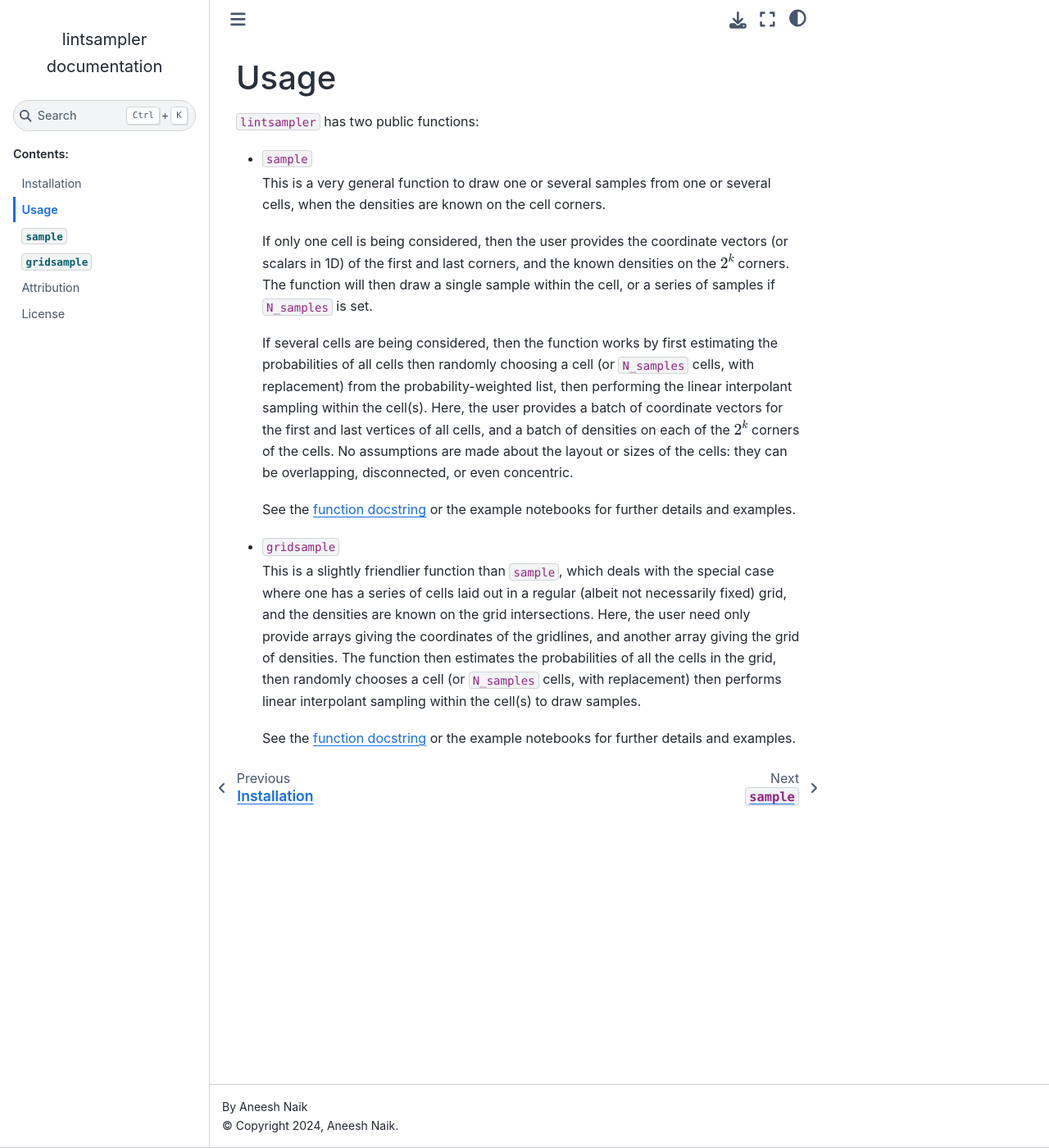
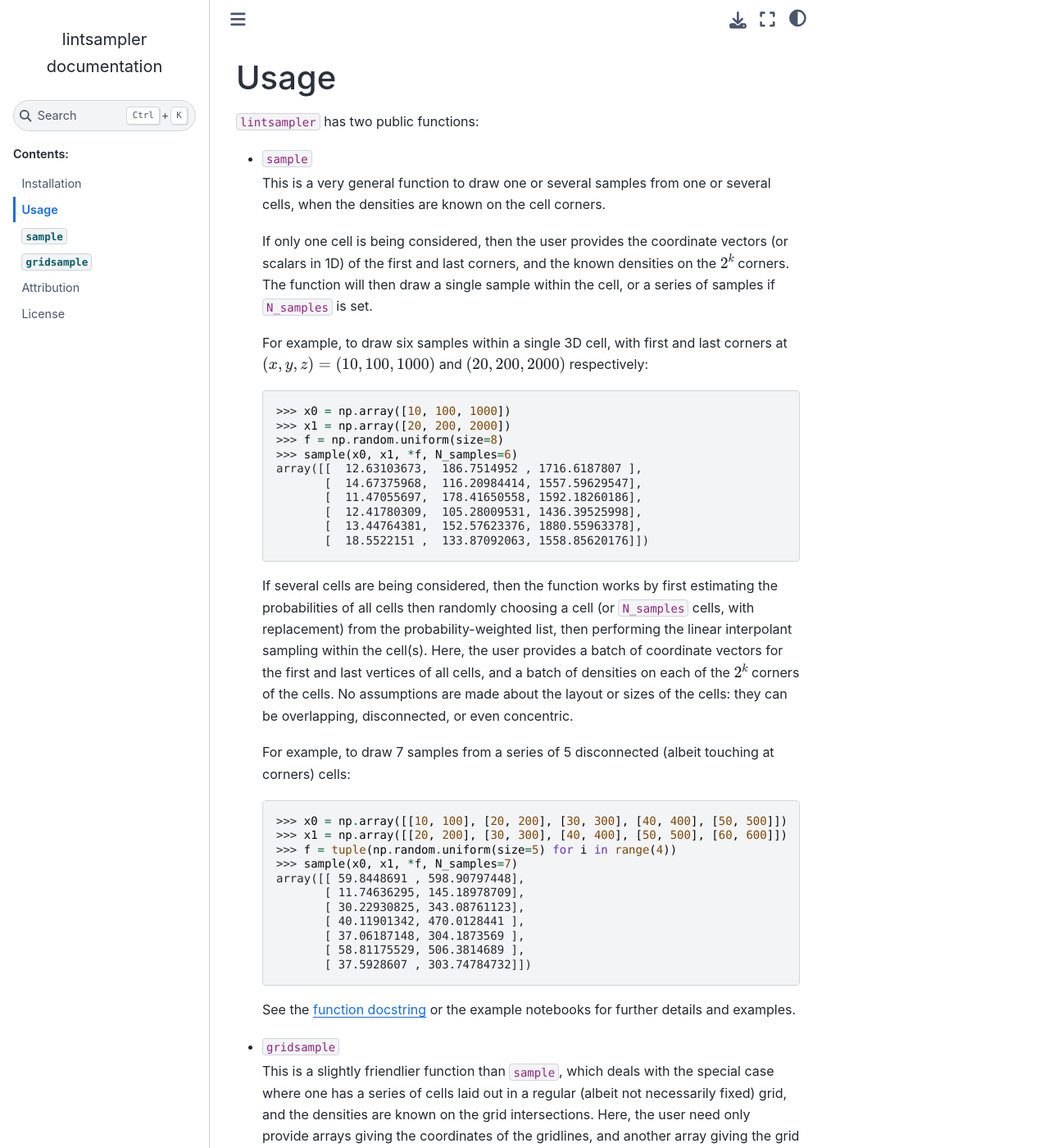
Before and after one commit to aneeshnaik/lintsampler, a Sphinx documentation site: the page built from docs/source/usage.rst, in a window 1280 px wide and 1400 px high. Shown: the whole window at 82% size. Built offline with Sphinx 7.4.7 and the Sphinx Book theme 1.1.4, drawn with Linux system fonts in a browser that asks for light colours; some of the changed text lies outside the part shown.

Commit message:
Add examples to docs usage page

```diff
--- a/docs/source/index.rst
+++ b/docs/source/index.rst
@@ -23,9 +23,3 @@ The source code is a public repository on `GitHub <https://github.com/aneeshnaik
    gridsample
    attribution
    license
-
-
-.. image:: https://img.shields.io/badge/GitHub-aneeshnaik%2Flintsampler-blue.svg?style=flat
-    :target: https://github.com/aneeshnaik/lintsampler
-.. image:: https://img.shields.io/badge/license-MIT-yellow.svg?style=flat
-    :target: https://github.com/aneeshnaik/lintsampler/blob/main/LICENSE
--- a/docs/source/installation.rst
+++ b/docs/source/installation.rst
@@ -9,6 +9,7 @@ Installation
 
     pip install lintsampler
 
+
 - ``conda``
 
 .. code-block:: sh
--- a/docs/source/usage.rst
+++ b/docs/source/usage.rst
@@ -9,7 +9,38 @@ Usage
 
   If only one cell is being considered, then the user provides the coordinate vectors (or scalars in 1D) of the first and last corners, and the known densities on the :math:`2^k` corners. The function will then draw a single sample within the cell, or a series of samples if ``N_samples`` is set.
 
+  For example, to draw six samples within a single 3D cell, with first and last corners at :math:`(x, y, z) = (10, 100, 1000)` and :math:`(20, 200, 2000)` respectively:
+
+  .. code-block:: python
+
+    >>> x0 = np.array([10, 100, 1000])
+    >>> x1 = np.array([20, 200, 2000])
+    >>> f = np.random.uniform(size=8)
+    >>> sample(x0, x1, *f, N_samples=6)
+    array([[  12.63103673,  186.7514952 , 1716.6187807 ],
+           [  14.67375968,  116.20984414, 1557.59629547],
+           [  11.47055697,  178.41650558, 1592.18260186],
+           [  12.41780309,  105.28009531, 1436.39525998],
+           [  13.44764381,  152.57623376, 1880.55963378],
+           [  18.5522151 ,  133.87092063, 1558.85620176]])
+
   If several cells are being considered, then the function works by first estimating the probabilities of all cells then randomly choosing a cell (or ``N_samples`` cells, with replacement) from the probability-weighted list, then performing the linear interpolant sampling within the cell(s). Here, the user provides a batch of coordinate vectors for the first and last vertices of all cells, and a batch of densities on each of the :math:`2^k` corners of the cells. No assumptions are made about the layout or sizes of the cells: they can be overlapping, disconnected, or even concentric.
+
+  For example, to draw 7 samples from a series of 5 disconnected (albeit touching at corners) cells:
+
+  .. code-block:: python
+
+    >>> x0 = np.array([[10, 100], [20, 200], [30, 300], [40, 400], [50, 500]])
+    >>> x1 = np.array([[20, 200], [30, 300], [40, 400], [50, 500], [60, 600]])
+    >>> f = tuple(np.random.uniform(size=5) for i in range(4))
+    >>> sample(x0, x1, *f, N_samples=7)
+    array([[ 59.8448691 , 598.90797448],
+           [ 11.74636295, 145.18978709],
+           [ 30.22930825, 343.08761123],
+           [ 40.11901342, 470.0128441 ],
+           [ 37.06187148, 304.1873569 ],
+           [ 58.81175529, 506.3814689 ],
+           [ 37.5928607 , 303.74784732]])
 
   See the :doc:`function docstring <sample>` or the example notebooks for further details and examples.
 
@@ -17,4 +48,18 @@ Usage
 
   This is a slightly friendlier function than ``sample``, which deals with the special case where one has a series of cells laid out in a regular (albeit not necessarily fixed) grid, and the densities are known on the grid intersections. Here, the user need only provide arrays giving the coordinates of the gridlines, and another array giving the grid of densities. The function then estimates the probabilities of all the cells in the grid, then randomly chooses a cell (or ``N_samples`` cells, with replacement) then performs linear interpolant sampling within the cell(s) to draw samples.
 
+  For example, to draw 5 samples from a 2D grid with 32 x 64 cells (so 33 and 65 grid lines along the two dimensions):
+
+  .. code-block:: python
+
+    >>> x = np.linspace(0, 10, 33)
+    >>> y = np.linspace(100, 200, 65)
+    >>> f = np.random.uniform(size=(33, 65))
+    >>> gridsample(x, y, f=f, N_samples=5)
+    array([[1.35963966e-01, 1.38182930e+02],
+           [6.52704300e+00, 1.63109912e+02],
+           [4.35226761e+00, 1.49753235e+02],
+           [3.56093155e+00, 1.48548481e+02],
+           [1.31163401e+00, 1.59335676e+02]])
+
   See the :doc:`function docstring <gridsample>` or the example notebooks for further details and examples.
```
